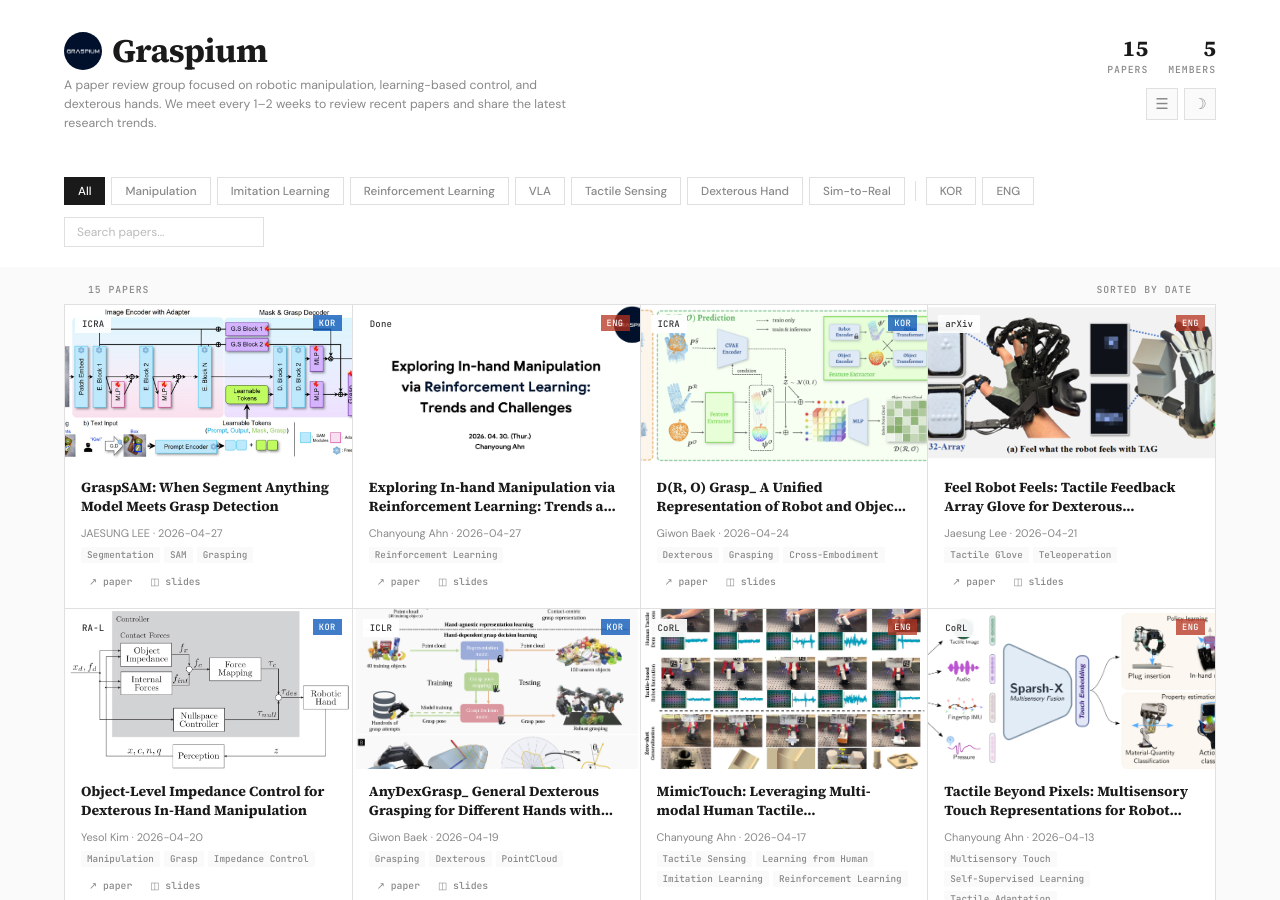
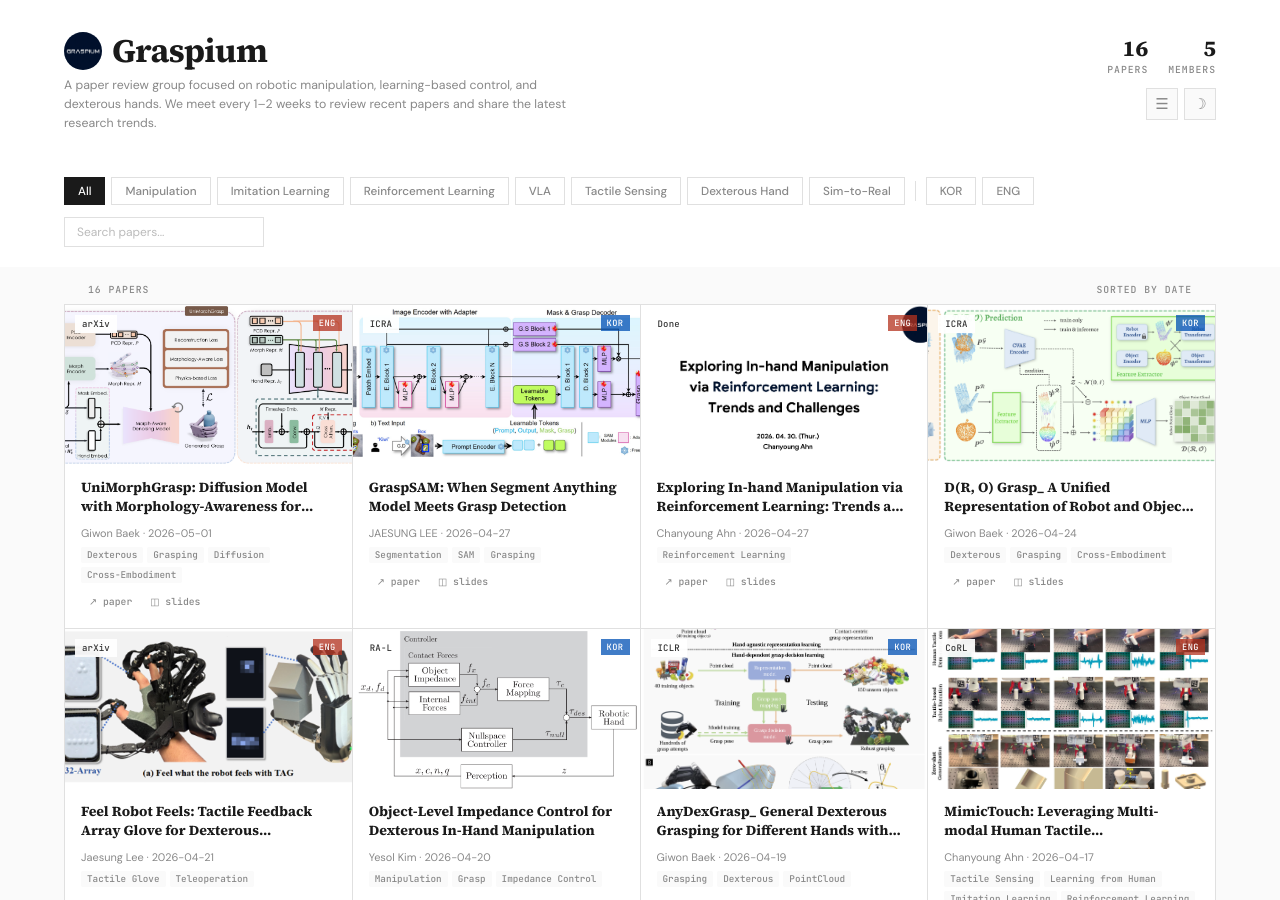
Before and after one commit to graspium-official/graspium-official.github.io, a Jekyll site: the page built from index.html, in a window 1280 px wide and 900 px high. Built offline with Jekyll 4.4.1, drawn with Linux system fonts in a browser that asks for light colours.

Commit message:
Add paper GWB-004: UniMorphGrasp: Diffusion Model with Morphology-Awareness for Cross-Embodiment Dexterous Grasp Generation

```diff
--- a/_data/papers.yml
+++ b/_data/papers.yml
@@ -275,3 +275,23 @@
   paper: "https://arxiv.org/abs/2409.12521"
   thumbnail: "assets/thumbnails/js-003.png"
   slides: "https://drive.google.com/file/d/16QX6jK8bFf2NEhFEq7zqPMY5usJed0vL/view?usp=drive_link"
+
+- id: "GWB-004"
+  title: "UniMorphGrasp: Diffusion Model with Morphology-Awareness for Cross-Embodiment Dexterous Grasp Generation"
+  authors: "Zhiyuan Wu, Shan Luo et al."
+  venue: "arXiv"
+  date: "2026-05-01"
+  field: "grasping"
+  lang: "eng"
+  keywords:
+    - "Dexterous"
+    - "Grasping"
+    - "Diffusion"
+    - "Cross-Embodiment"
+  presenter: "Giwon Baek"
+  status: "pending"
+  tldr: "A diffusion-based framework that integrates graph-based hand kinematic into the generative process for cross-embodiment grasping. Also represent generalization evaluation setting and demonstrate robust zero-shot generalization to unseen hand morphologies."
+  paper: "https://arxiv.org/abs/2602.00915"
+  thumbnail: "assets/thumbnails/GWB-004.png"
+  slides: "https://drive.google.com/file/d/1u_Z-0IrPv-Uhp4FToxMLbziTklD8tiZ5/view?usp=drive_link"
+  notes: "Code is not available yet"
```
Also changed, not shown: assets/thumbnails/GWB-004.png (added).
